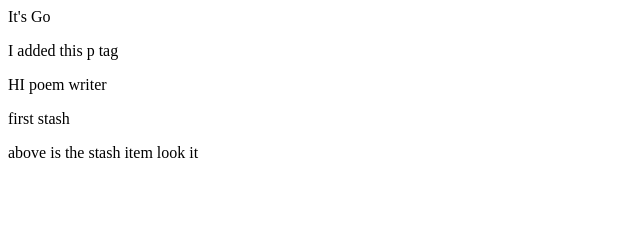
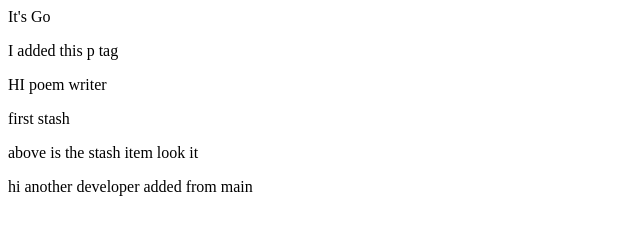
Before and after one commit to MANOEJKR/UST_Git, a plain HTML site: page index.html in a window 1280 px wide. Shown: the whole page, without its empty margins (0-640 px from the left). Drawn offline with Linux system fonts and the light colour scheme.

Commit message:
main searched

```diff
--- a/index.html
+++ b/index.html
@@ -11,7 +11,7 @@
         <p>above is the stash item look it</p>
 
 
-
+        <p>hi another developer added from main</p>
 
     </body>
 </html>
```
